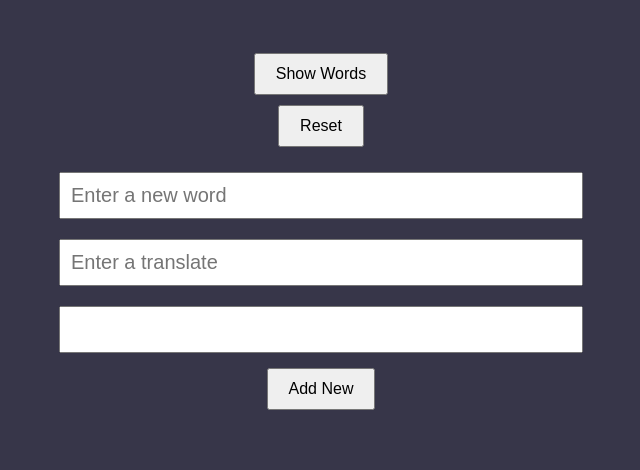
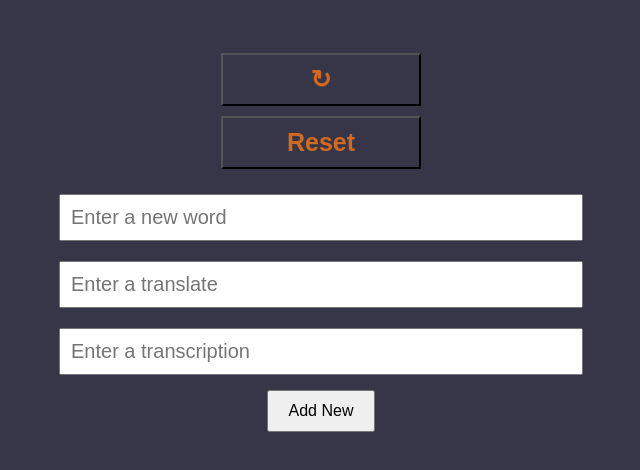
Before and after one commit to Hasmik-icml/vocabulary-app, a website: page src/public/index.html in a window 1280 px wide. Shown: the whole page, without its empty margins (319-959 px from the left). Drawn offline with Linux system fonts and the light colour scheme; no server answers.

Commit message:
Change style of buttons

```diff
--- a/src/public/index.html
+++ b/src/public/index.html
@@ -10,13 +10,13 @@
     <div id="app">
         <div id="words-list"></div>
         <div id="check-results"></div>
-        <button id="show-words">Show Words</button>
-        <button id="reset">Reset</button>
+        <button id="show-words" class="tools">&#x21bb;</button>
+        <button id="reset" class="tools">Reset</button>
 
         <div id="new-word-container">
             <input type="text" id="newWordInput"  class="styled-input" placeholder="Enter a new word">
             <input type="text" id="translateInput"  class="styled-input" placeholder="Enter a translate">
-            <input type="text" id="transcription"  class="styled-input">
+            <input type="text" id="transcriptionInput"  class="styled-input" placeholder="Enter a transcription">
 
             <button id="new-word">Add New</button>
         </div>
--- a/src/public/style.css
+++ b/src/public/style.css
@@ -68,3 +68,12 @@ button {
     font-size: 16px;
     cursor: pointer;
 }
+
+.tools {
+    font-size: 25px;
+    cursor: pointer;
+    color: chocolate;
+    font-weight: 900;
+    width: 200px;
+    background: border-box;
+}
```
